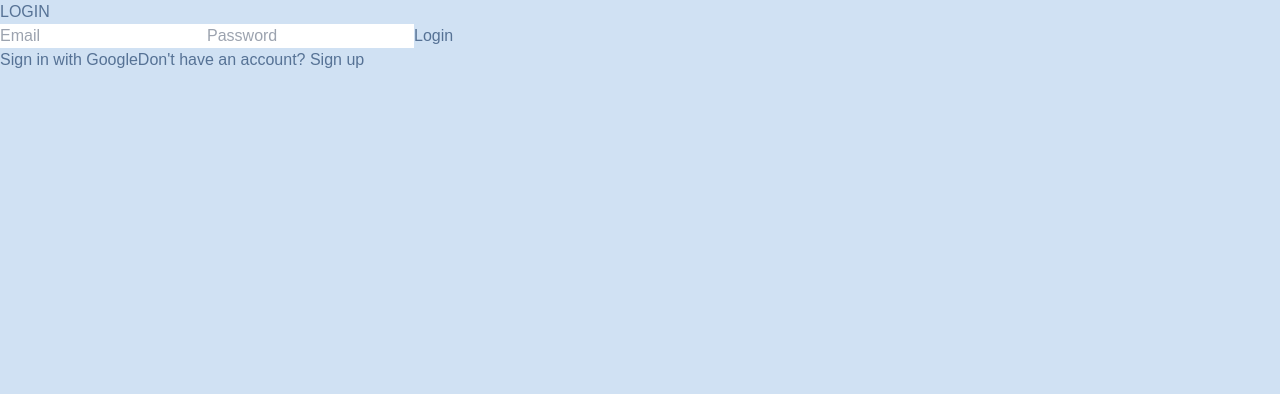
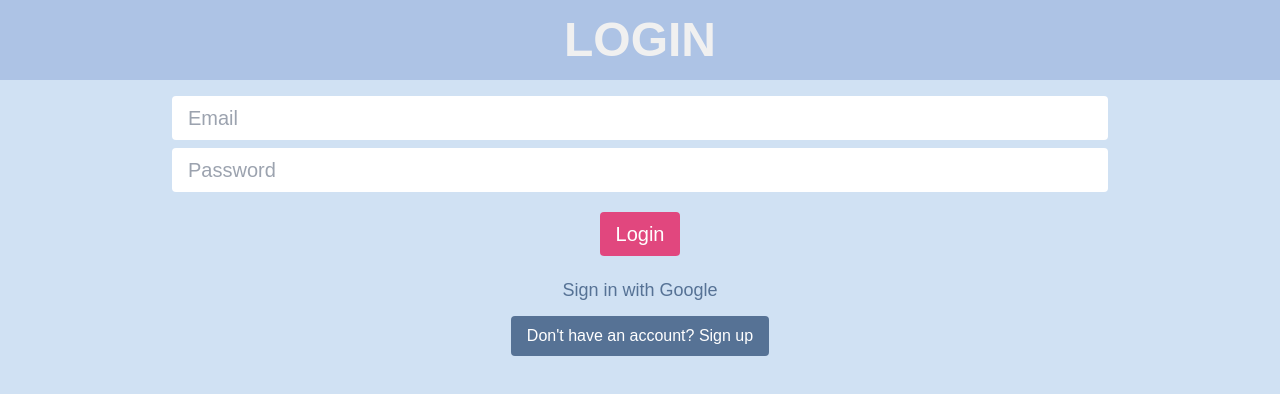
Before and after one commit to glitterpillz/flashcard-app, a Next.js app: page /login in a window 1280 px wide. Shown: the top 394 px of the page. Built offline with nearby package versions, Linux system fonts and the light colour scheme; no server answers; a web font is replaced by a local one.

Commit message:
style changes to login page

```diff
--- a/src/app/login/page.js
+++ b/src/app/login/page.js
@@ -44,20 +44,21 @@ export default function LoginPage() {
   };
 
   return (
-    <div className="">
-      <div className="">
-        <h1 className="">{isRegistering ? "SIGN UP" : "LOGIN"}</h1>
+    <div className="p-0">
+      <div className="flex items-center justify-center h-20 font-bold bg-[var(--blue)]">
+        <h1 className="text-5xl font-[var(--font-sketch)] text-[var(--background)]">{isRegistering ? "SIGN UP" : "LOGIN"}</h1>
       </div>
 
-      <div className="">
-        <form onSubmit={handleEmailAuth} className="">
+      <div className="m-4 flex flex-col gap-5">
+        <form onSubmit={handleEmailAuth} className="flex flex-col">
+          <div className="flex flex-col gap-2">
             <input
               type="email"
               placeholder="Email"
               value={email}
               onChange={(e) => setEmail(e.target.value)}
               required
-            className=""
+              className="w-[75%] self-center px-4 py-2 text-xl rounded"
             />
             <input
               type="password"
@@ -65,20 +66,25 @@ export default function LoginPage() {
               value={password}
               onChange={(e) => setPassword(e.target.value)}
               required
-            className=""
+              className="w-[75%] self-center px-4 py-2 text-xl rounded"
             />
             {error && <p className="">{error}</p>}
-          <button type="submit" className="">
+
+          </div>
+          <button type="submit" className="mt-5 px-4 py-2 self-center bg-[var(--pink)] text-white text-xl rounded hover:shadow-lg hover:text-[var(--background)]">
             {isRegistering ? "Sign Up" : "Login"}
           </button>
         </form>
 
-        <div className="">
-          <button onClick={signInWithGoogle} className="">
+        <div className="flex flex-col">
+          <button onClick={signInWithGoogle} className="text-lg hover:text-white">
             Sign in with Google
           </button>
 
-          <button onClick={() => setIsRegistering(!isRegistering)} className="">
+          <button
+            onClick={() => setIsRegistering(!isRegistering)}
+            className="bg-[var(--foreground)] text-white self-center px-4 py-2 rounded mt-3 hover:shadow-lg hover:text-[var(--background)]"
+          >
             {isRegistering ? "Already have an account? Log in" : "Don't have an account? Sign up"}
           </button>
         </div>
```
Lines whose indentation alone changed are shown as unchanged.
